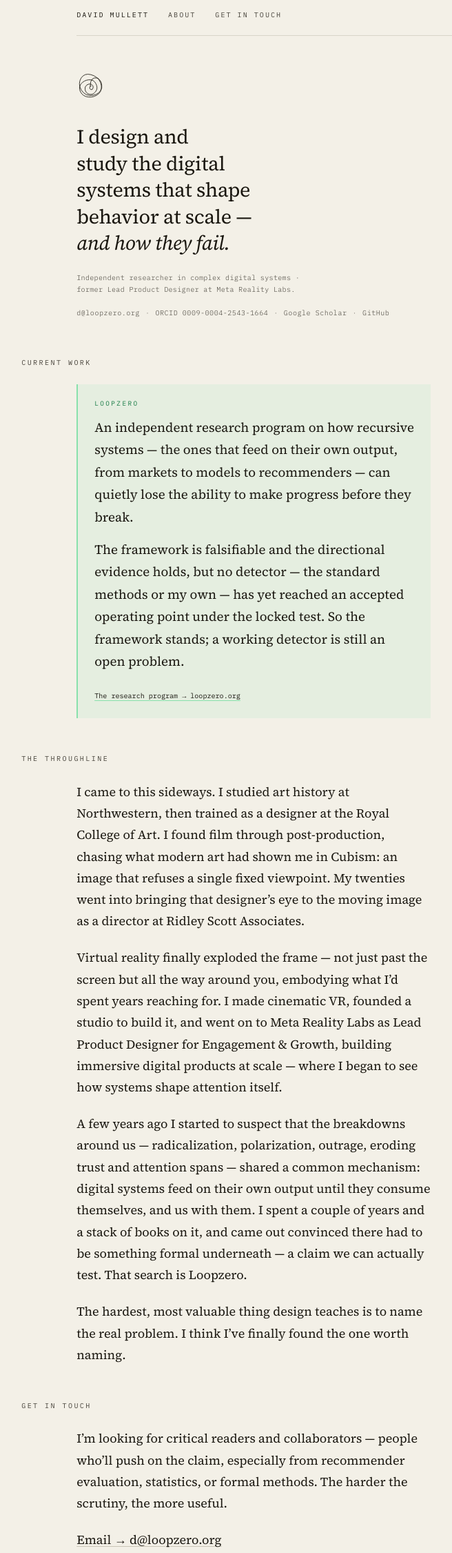
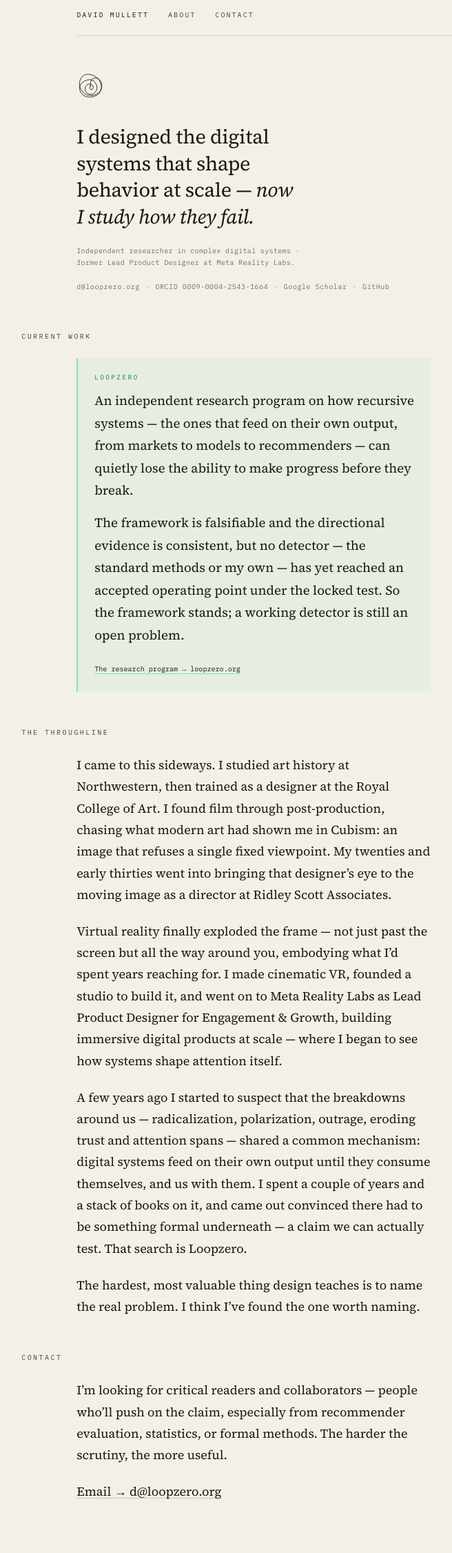
Before and after one commit to davidmullett/davidmullett-com, a plain HTML site: page index.html in a window 1280 px wide. Shown: the part 53-2304 px from the top of the page at 69% size, without its empty margins (68-724 px from the left). Drawn offline with Linux system fonts and the light colour scheme.

Commit message:
Copy fixes: hero tense, throughline chronology, evidence calibration, drop 'finally', Get in touch -> Contact

```diff
--- a/index.html
+++ b/index.html
@@ -5,7 +5,7 @@
 <meta name="viewport" content="width=device-width, initial-scale=1.0">
 <meta name="color-scheme" content="only light">
 <meta name="theme-color" content="#f3f0e7">
-<meta name="description" content="David Mullett — independent researcher and former Meta Reality Labs design lead. I design and study the digital systems that shape behavior at scale — and how they fail. Now leading the research program Loopzero.">
+<meta name="description" content="David Mullett — independent researcher and former Meta Reality Labs design lead. I designed the digital systems that shape behavior at scale — now I study how they fail. Now leading the research program Loopzero.">
 
 <link rel="canonical" href="https://davidmullett.com/">
 <link rel="icon" href="/favicon.svg" type="image/svg+xml">
@@ -18,14 +18,14 @@
 <meta property="og:site_name" content="David Mullett">
 <meta property="og:url" content="https://davidmullett.com/">
 <meta property="og:title" content="David Mullett">
-<meta property="og:description" content="I design and study the digital systems that shape behavior at scale — and how they fail. Independent researcher · former Meta Reality Labs design lead.">
+<meta property="og:description" content="I designed the digital systems that shape behavior at scale — now I study how they fail. Independent researcher · former Meta Reality Labs design lead.">
 <meta property="og:image" content="https://davidmullett.com/og-image.png">
 <meta property="og:image:width" content="1200">
 <meta property="og:image:height" content="630">
 
 <meta name="twitter:card" content="summary_large_image">
 <meta name="twitter:title" content="David Mullett">
-<meta name="twitter:description" content="I design and study the digital systems that shape behavior at scale — and how they fail.">
+<meta name="twitter:description" content="I designed the digital systems that shape behavior at scale — now I study how they fail.">
 <meta name="twitter:image" content="https://davidmullett.com/og-image.png">
 
 <link rel="preconnect" href="https://fonts.googleapis.com">
@@ -132,7 +132,7 @@ footer { margin-top:80px; padding-top:20px; border-top:1px solid var(--rule-lt);
       "@type":"Person","@id":"https://davidmullett.com/#person",
       "name":"David Mullett","url":"https://davidmullett.com/",
       "jobTitle":"Independent researcher",
-      "description":"I design and study the digital systems that shape behavior at scale — and how they fail.",
+      "description":"I designed the digital systems that shape behavior at scale — now I study how they fail.",
       "email":"d@loopzero.org",
       "sameAs":["https://orcid.org/0009-0004-2543-1664","https://scholar.google.com/citations?user=3SninzcAAAAJ","https://github.com/davidmullett"],
       "affiliation":{"@type":"Organization","name":"Loopzero","url":"https://loopzero.org"},
@@ -152,7 +152,7 @@ footer { margin-top:80px; padding-top:20px; border-top:1px solid var(--rule-lt);
   <ul class="nav-list">
     <li><a href="index.html" aria-current="page">David Mullett</a></li>
     <li><a href="about.html">About</a></li>
-    <li><a href="#getintouch">Get in touch</a></li>
+    <li><a href="#getintouch">Contact</a></li>
   </ul>
 </nav>
 
@@ -164,7 +164,7 @@ footer { margin-top:80px; padding-top:20px; border-top:1px solid var(--rule-lt);
     </svg>
   </a>
 
-  <h1 class="hero">I design and study the digital systems that shape behavior at scale&nbsp;<span class="em">— and how they&nbsp;fail.</span></h1>
+  <h1 class="hero">I designed the digital systems that shape behavior at scale&nbsp;<span class="em">— now I study how they&nbsp;fail.</span></h1>
 
   <div class="descriptor">
     Independent&nbsp;researcher in complex&nbsp;digital&nbsp;systems · former&nbsp;Lead&nbsp;Product&nbsp;Designer at Meta&nbsp;Reality&nbsp;Labs.
@@ -192,7 +192,7 @@ footer { margin-top:80px; padding-top:20px; border-top:1px solid var(--rule-lt);
       quietly lose the ability to make progress before they break.
     </p>
     <p>
-      The framework is falsifiable and the directional evidence holds, but no
+      The framework is falsifiable and the directional evidence is consistent, but no
       detector — the standard methods or my own — has yet reached an accepted
       operating point under the locked test. So the framework stands;
       a working detector is still an open problem.
@@ -208,7 +208,7 @@ footer { margin-top:80px; padding-top:20px; border-top:1px solid var(--rule-lt);
     I came to this sideways. I studied art history at Northwestern, then trained
     as a designer at the Royal College of Art. I found film through
     post-production, chasing what modern art had shown me in Cubism: an image
-    that refuses a single fixed viewpoint. My twenties went into bringing that
+    that refuses a single fixed viewpoint. My twenties and early thirties went into bringing that
     designer’s eye to the moving image as a director at Ridley Scott Associates.
   </p>
   <p>
@@ -229,13 +229,13 @@ footer { margin-top:80px; padding-top:20px; border-top:1px solid var(--rule-lt);
   </p>
   <p>
     The hardest, most valuable thing design teaches is to name the real problem.
-    I think I’ve finally found the one worth naming.
+    I think I’ve found the one worth naming.
   </p>
 </section>
 
 <!-- GET IN TOUCH -->
 <section id="getintouch">
-  <h2>Get in touch</h2>
+  <h2>Contact</h2>
   <p>
     I’m looking for critical readers and collaborators — people who’ll push on
     the claim, especially from recommender evaluation, statistics, or formal
```
Also changed, not shown: about.html (+1 -1 lines).
